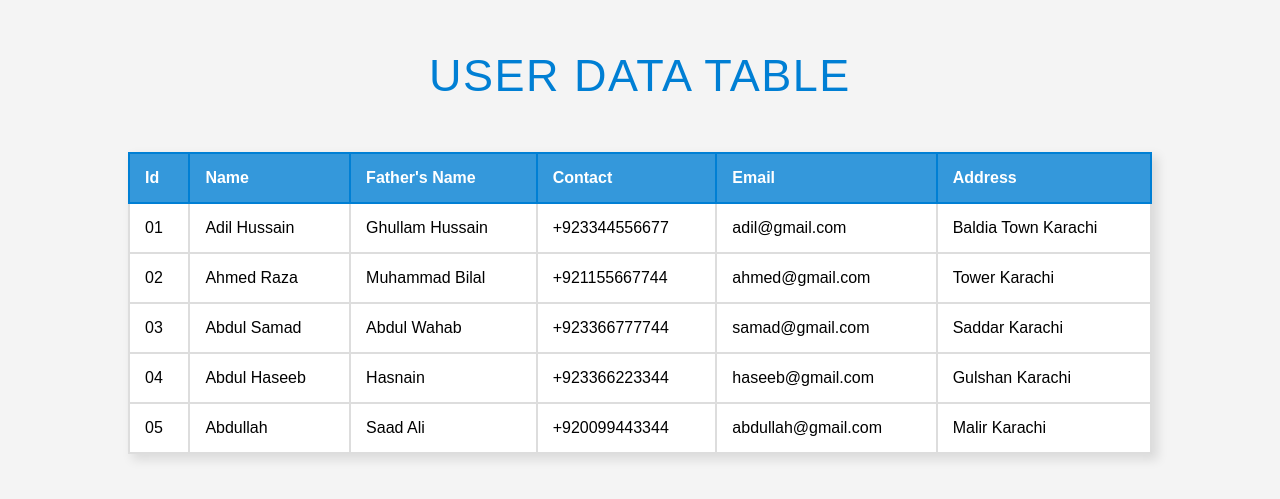
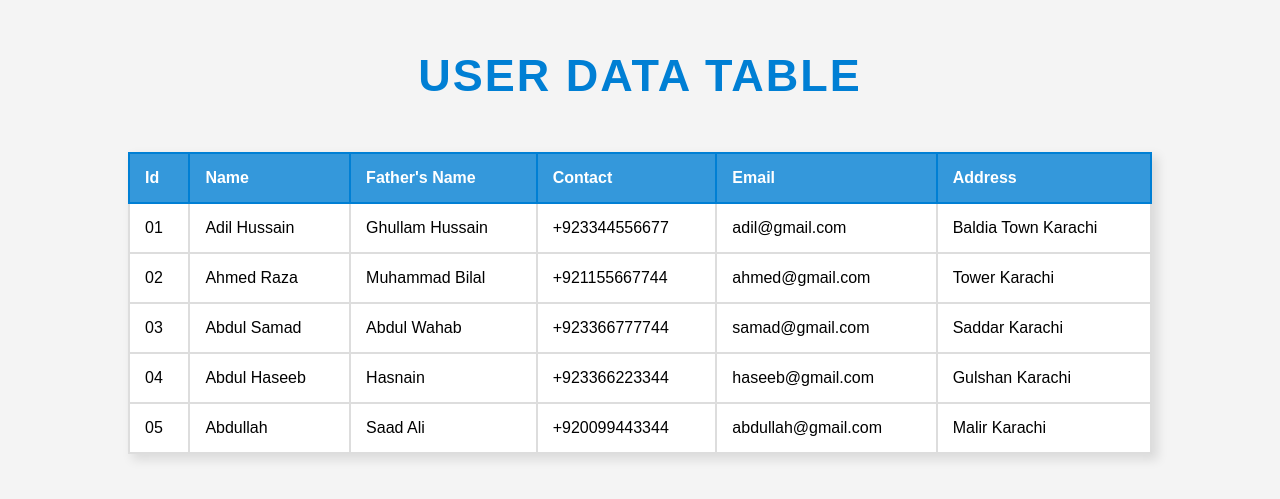
Before and after one commit to m-adil-hussain/User-Data-Table, a plain HTML site: page index.html in a window 1280 px wide. Shown: the part 163-662 px from the top of the page. Drawn offline with Linux system fonts and the light colour scheme.

Commit message:
h1 tag changes css properties

```diff
--- a/style.css
+++ b/style.css
@@ -12,9 +12,9 @@ body {
 
 h1 {
     color: #007fd4;
-    letter-spacing: 1.5px;
+    letter-spacing: 2px;
     font-size: 45px;
-    font-weight: 500;
+    font-weight: 600;
     text-transform: uppercase;
 }
 
```
